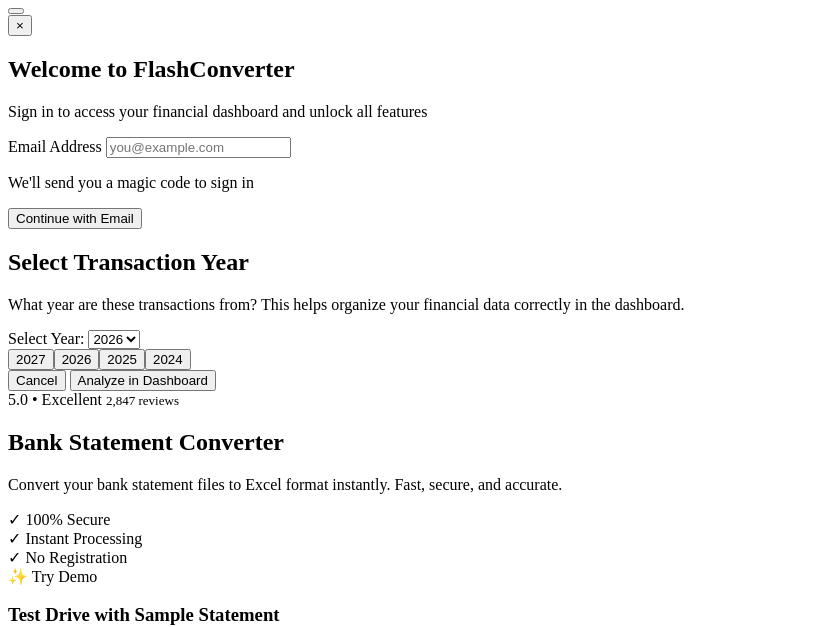
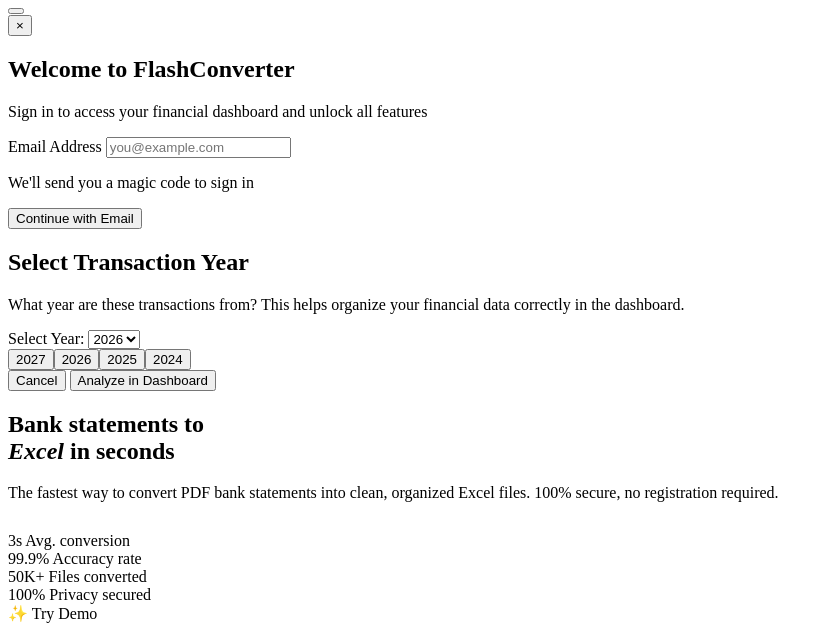
Before and after one commit to Iskos1/StatementProMax, a website with bundled scripts: page index.html in a window 1280 px wide. Shown: the part 184-811 px from the top of the page, without its empty margins (0-834 px from the left). Built offline with nearby package versions, Linux system fonts and the light colour scheme.

Commit message:
Update design to unified Flash Converter brand (Outfit font, cleaner UI)

```diff
--- a/assets/css/styles.css
+++ b/assets/css/styles.css
@@ -6,7 +6,7 @@
 }
 
 body {
-    font-family: -apple-system, BlinkMacSystemFont, 'Segoe UI', 'Helvetica Neue', Arial, sans-serif;
+    font-family: 'Outfit', -apple-system, BlinkMacSystemFont, 'Segoe UI', 'Helvetica Neue', Arial, sans-serif;
     font-size: var(--font-base);
     line-height: var(--line-relaxed);
     color: #1a1a1a;
@@ -420,30 +420,32 @@
     transform: translateY(-7px) rotate(-45deg);
 }
 
-/* Buttons - Clean style */
+/* Buttons - Clean style matching landing page */
 .btn-primary,
 .btn-primary-large {
-    background: var(--primary);
+    background: linear-gradient(135deg, var(--primary), #fb923c); /* Match landing */
     color: white;
     border: none;
     padding: 14px 28px;
-    border-radius: 8px;
+    border-radius: 12px; /* Increased radius */
     font-size: 15px;
-    font-weight: 600;
+    font-weight: 500; /* Adjusted weight */
     cursor: pointer;
     letter-spacing: -0.01em;
-    transition: background-color 0.2s ease;
+    transition: all 0.3s ease;
+    box-shadow: 0 4px 12px rgba(255, 106, 61, 0.25); /* Added glow */
 }
 
 .btn-primary:hover,
 .btn-primary-large:hover {
-    background: var(--primary-dark);
+    transform: translateY(-2px);
+    box-shadow: 0 8px 20px rgba(255, 106, 61, 0.35);
 }
 
 .btn-primary-large {
     padding: 16px 40px;
     font-size: var(--font-base, 16px);
-    font-weight: 600;
+    font-weight: 500;
 }
 
 .btn-secondary {
@@ -451,38 +453,39 @@
     color: var(--primary);
     border: 2px solid var(--primary);
     padding: 14px 28px;
-    border-radius: 10px;
+    border-radius: 12px;
     font-size: 15px;
-    font-weight: 700;
+    font-weight: 600;
     text-decoration: none;
     cursor: pointer;
     box-shadow: 0 2px 8px rgba(0, 0, 0, 0.08);
-    transition: background-color 0.2s ease, color 0.2s ease, box-shadow 0.2s ease;
+    transition: all 0.2s ease;
 }
 
 .btn-secondary:hover {
-    background: #ff6a3d;
+    background: var(--primary);
     color: white;
     box-shadow: 0 4px 12px rgba(255, 107, 107, 0.25);
+    transform: translateY(-1px);
 }
 
 .btn-outline {
     background: white;
     color: #1a1a1a;
-    border: 2px solid #e5e5e5;
+    border: 1px solid #e5e5e5; /* Thinner border */
     padding: 12px 24px;
-    border-radius: 10px;
+    border-radius: 12px;
     font-size: var(--font-sm);
-    font-weight: 600;
+    font-weight: 500;
     cursor: pointer;
     width: 100%;
-    transition: border-color 0.2s ease, background-color 0.2s ease, color 0.2s ease;
+    transition: all 0.2s ease;
 }
 
 .btn-outline:hover {
-    border-color: #ff6a3d;
+    border-color: var(--primary);
     background: #fff8f5;
-    color: #ff6a3d;
+    color: var(--primary);
 }
 
 /* Hero Section - Clean & Simple */
@@ -1609,22 +1612,29 @@
     box-shadow: 0 2px 6px rgba(0, 0, 0, 0.06);
 }
 
+/* Converter Header adjustments to match Landing Hero */
 .converter-header h1 {
-    font-size: 44px;
-    font-weight: 700;
-    margin-bottom: 16px;
+    font-family: 'Instrument Serif', Georgia, serif;
+    font-size: clamp(48px, 10vw, 64px); /* Slightly smaller than landing to fit UI */
+    font-weight: 400;
+    line-height: 1.05;
+    letter-spacing: -0.03em;
+    margin-bottom: 24px;
     color: var(--text-primary);
-    letter-spacing: -0.02em;
-    line-height: 1.2;
+}
+
+.converter-header h1 em {
+    font-style: italic;
+    color: var(--primary);
 }
 
 .converter-subtitle {
-    font-size: 17px;
+    font-size: clamp(16px, 2vw, 20px);
     color: var(--text-secondary);
-    max-width: 540px;
-    margin: 0 auto 16px;
+    max-width: 600px;
+    margin: 0 auto 32px;
+    font-weight: 300;
     line-height: 1.6;
-    font-weight: 400;
 }
 
 .cta-urgency {
@@ -1828,31 +1838,39 @@
     margin: 0 auto 40px;
 }
 
+/* Upload Card - Refined to match Landing Cards */
 .upload-card {
     background: white;
-    border-radius: 12px;
-    box-shadow: 0 1px 3px rgba(0, 0, 0, 0.08);
+    padding: 48px;
+    border-radius: 20px; /* Increased radius */
+    box-shadow: 0 4px 6px -1px rgba(0, 0, 0, 0.05), 0 2px 4px -1px rgba(0, 0, 0, 0.03); /* Softer shadow */
+    text-align: center;
+    border: 1px solid rgba(0, 0, 0, 0.05); /* Subtle border */
+    transition: transform 0.2s ease;
 }
 
 .upload-area {
-    background: white;
-    border: 2px dashed var(--border);
-    border-radius: 12px;
-    padding: 48px 32px;
+    border: 2px dashed #e2e8f0; /* Lighter dash */
+    border-radius: 16px; /* Increased radius */
+    padding: 60px 40px;
+    margin: 32px 0;
+    cursor: pointer;
+    transition: all 0.3s cubic-bezier(0.16, 1, 0.3, 1);
+    background: #fafafa; /* Subtle background */
+    will-change: background-color, border-color;
     text-align: center;
-    cursor: pointer;
-    transition: border-color 0.2s ease, background-color 0.2s ease;
-    will-change: background-color, border-color;
 }
 
 .upload-area:hover {
     border-color: var(--primary);
     background: #fff8f5;
+    transform: translateY(-2px); /* Lift effect */
 }
 
 .upload-area.drag-over {
     border-color: var(--primary);
     background: #fff0eb;
+    transform: scale(1.01);
 }
 
 .upload-icon-large {
--- a/index.html
+++ b/index.html
@@ -6,7 +6,7 @@
     <title>Bank Statement Converter - FlashConverter</title>
     <link rel="preconnect" href="https://fonts.googleapis.com">
     <link rel="preconnect" href="https://fonts.gstatic.com" crossorigin>
-    <link href="https://fonts.googleapis.com/css2?family=Figtree:wght@400;500;600;700;800&display=swap" rel="stylesheet">
+    <link href="https://fonts.googleapis.com/css2?family=Outfit:wght@300;400;500;600;700&display=swap" rel="stylesheet">
     <link rel="stylesheet" href="assets/css/styles.css?v=20260119">
     <link rel="stylesheet" href="assets/css/dashboard-styles.css?v=20260119">
     <link rel="stylesheet" href="assets/css/ui-enhancements.css?v=20260119">
@@ -201,35 +201,26 @@
         <div class="container">
             <!-- Header -->
             <div class="converter-header animate-slide-in-up">
-                <!-- 5-Star Green Rating -->
-                <div class="trust-rating" style="margin-bottom: 20px;">
-                    <div class="star-rating">
-                        <div class="star"></div>
-                        <div class="star"></div>
-                        <div class="star"></div>
-                        <div class="star"></div>
-                        <div class="star"></div>
-                    </div>
-                    <span class="trust-rating-text"><span class="trust-rating-score">5.0</span> • Excellent</span>
-                    <span style="color: var(--text-muted); font-size: 13px;">2,847 reviews</span>
-                </div>
-
-                <h1>Bank Statement Converter</h1>
-                <p class="converter-subtitle">Convert your bank statement files to Excel format instantly. Fast, secure, and accurate.</p>
+                <h1>Bank statements to<br><em>Excel</em> in seconds</h1>
+                <p class="converter-subtitle">The fastest way to convert PDF bank statements into clean, organized Excel files. 100% secure, no registration required.</p>
 
                 <!-- Trust Items -->
-                <div class="hero-trust">
-                    <div class="hero-trust-item">
-                        <span class="checkmark">✓</span>
-                        <span>100% Secure</span>
+                <div class="trust-strip" style="margin-top: 30px; border-top: none; padding-top: 0;">
+                    <div class="trust-item">
+                        <span class="trust-value">3s</span>
+                        <span class="trust-label">Avg. conversion</span>
                     </div>
-                    <div class="hero-trust-item">
-                        <span class="checkmark">✓</span>
-                        <span>Instant Processing</span>
+                    <div class="trust-item">
+                        <span class="trust-value">99.9%</span>
+                        <span class="trust-label">Accuracy rate</span>
                     </div>
-                    <div class="hero-trust-item">
-                        <span class="checkmark">✓</span>
-                        <span>No Registration</span>
+                    <div class="trust-item">
+                        <span class="trust-value">50K+</span>
+                        <span class="trust-label">Files converted</span>
+                    </div>
+                    <div class="trust-item">
+                        <span class="trust-value">100%</span>
+                        <span class="trust-label">Privacy secured</span>
                     </div>
                 </div>
             </div>
```
Also changed, not shown: dashboard.html (+2 -1 lines).
